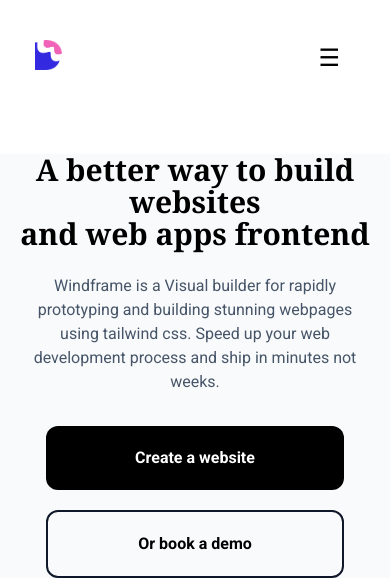
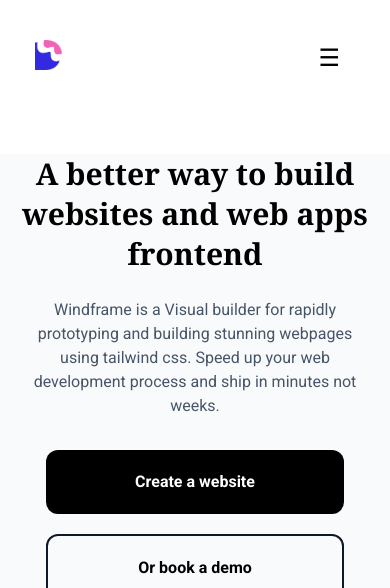
Before and after one commit to tochukwu5/windframe-clone, a website: page index.html in a window 390 px wide. Shown: the top 588 px of the page. Drawn offline with Linux system fonts and the light colour scheme.

Commit message:
just work on the responsiveness

```diff
--- a/index.html
+++ b/index.html
@@ -57,8 +57,8 @@
       <div class="container mt-16 bg-gray-50">
       <div class=" mx-auto w-11/12 md:w-3/5 md:px-3 font-serif ">
 
-        <h1 class="text-3xl font-serif leading-8 md:leading-[60px] md:text-5xl font-bold text-center">
-          A better way to build websites <br> and web apps frontend
+        <h1 class="text-3xl font-serif leading-10 md:leading-[60px] md:text-5xl font-bold text-center">
+          A better way to build websites  and web apps frontend
         </h1>
         <p class="text-center px-4 md:px-6  max-w-2xl mx-auto text-slate-600 text-md mt-6">
           Windframe is a Visual builder for rapidly prototyping and building stunning webpages using tailwind css. Speed up your web development process and ship in minutes not weeks.
```
Also changed, not shown: dist/output.css.
